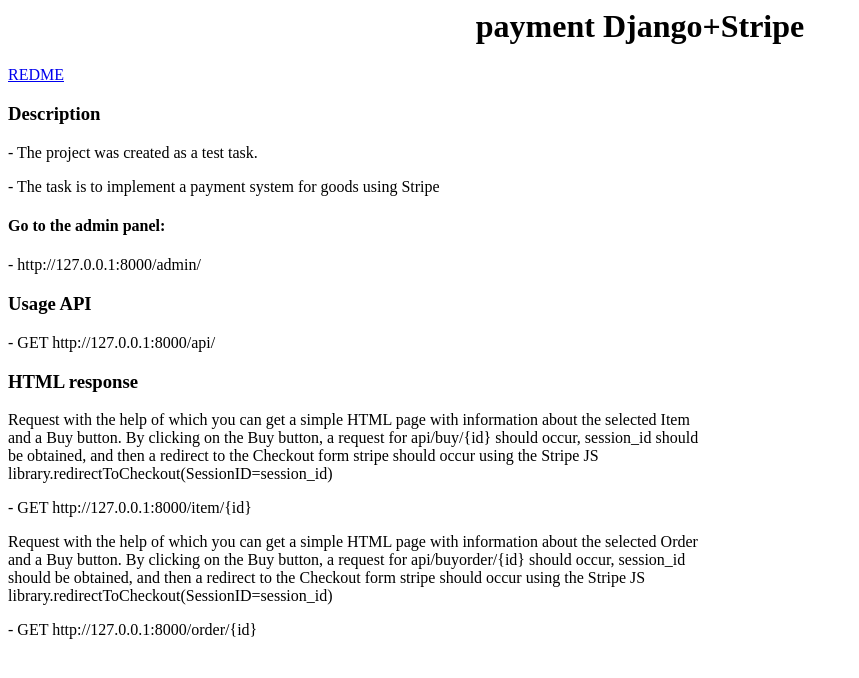
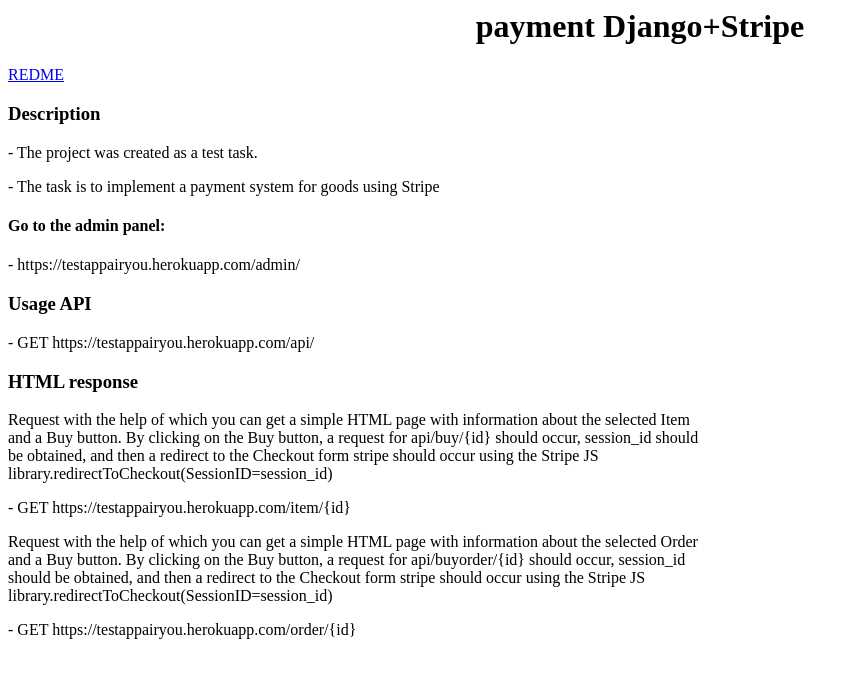
Before and after one commit to airyou-code/payment_Django-Stripe, a Django app: page / in a window 1280 px wide. Shown: the top 678 px of the page, without its empty margins (0-859 px from the left). Run offline with Django 4.2, Linux system fonts and the light colour scheme.

Commit message:
Update index.html

```diff
--- a/main/templates/main/index.html
+++ b/main/templates/main/index.html
@@ -1,23 +1,23 @@
 <h1 align="center">payment Django+Stripe</h1>
 
-<a align="center" href="https://github.com/airyou-code/Notification_service" target="_blank">REDME</a>
+<a align="center" href="https://github.com/airyou-code/payment_Django-Stripe" target="_blank">REDME</a>
 
 <h3> Description</h3>
 <p>- The project was created as a test task.</p>
 <p>- The task is to implement a payment system for goods using Stripe</p>
 
 <h4>Go to the admin panel:</h4>
-<p>- http://127.0.0.1:8000/admin/</p>
+<p>- https://testappairyou.herokuapp.com/admin/</p>
 
 <h3> Usage API</h4>
-<p>- GET http://127.0.0.1:8000/api/</p>
+<p>- GET https://testappairyou.herokuapp.com/api/</p>
 
 <h3> HTML response</h3>
 <p style="max-width: 700px;">Request with the help of which you can get a simple HTML page with information about the selected Item and a Buy button.
 By clicking on the Buy button, a request for api/buy/{id} should occur, session_id should be obtained, and then a redirect to the Checkout form stripe should occur using the Stripe JS library.redirectToCheckout(SessionID=session_id)</p>
-<p>- GET http://127.0.0.1:8000/item/{id}</p>
+<p>- GET https://testappairyou.herokuapp.com/item/{id}</p>
 
 <p style="max-width: 700px;">Request with the help of which you can get a simple HTML page with information about the selected Order and a Buy button.
 By clicking on the Buy button, a request for api/buyorder/{id} should occur, session_id should be obtained, and then a redirect to the Checkout form stripe should occur using the Stripe JS library.redirectToCheckout(SessionID=session_id)</p>
 
-<p>- GET http://127.0.0.1:8000/order/{id}</p>
+<p>- GET https://testappairyou.herokuapp.com/order/{id}</p>
```
